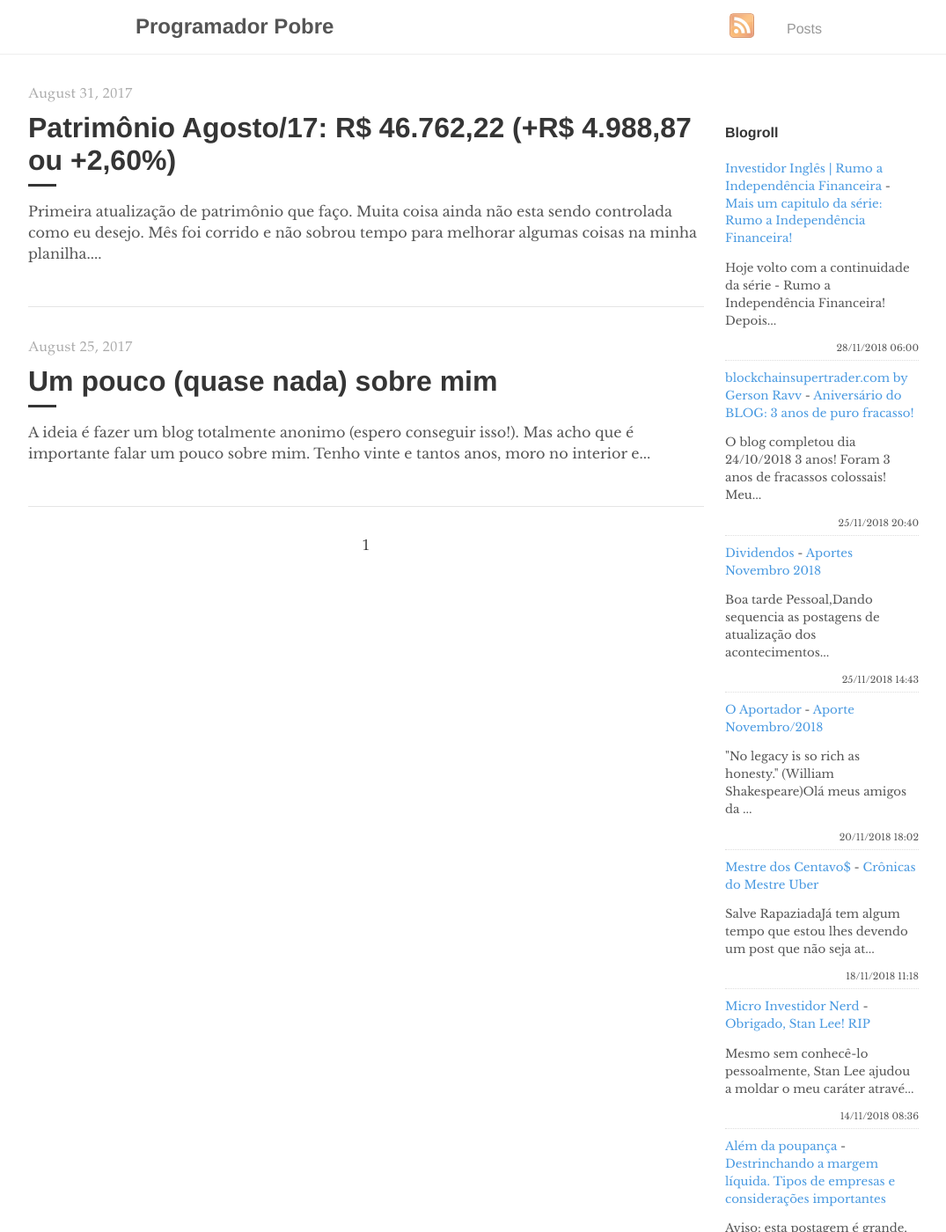
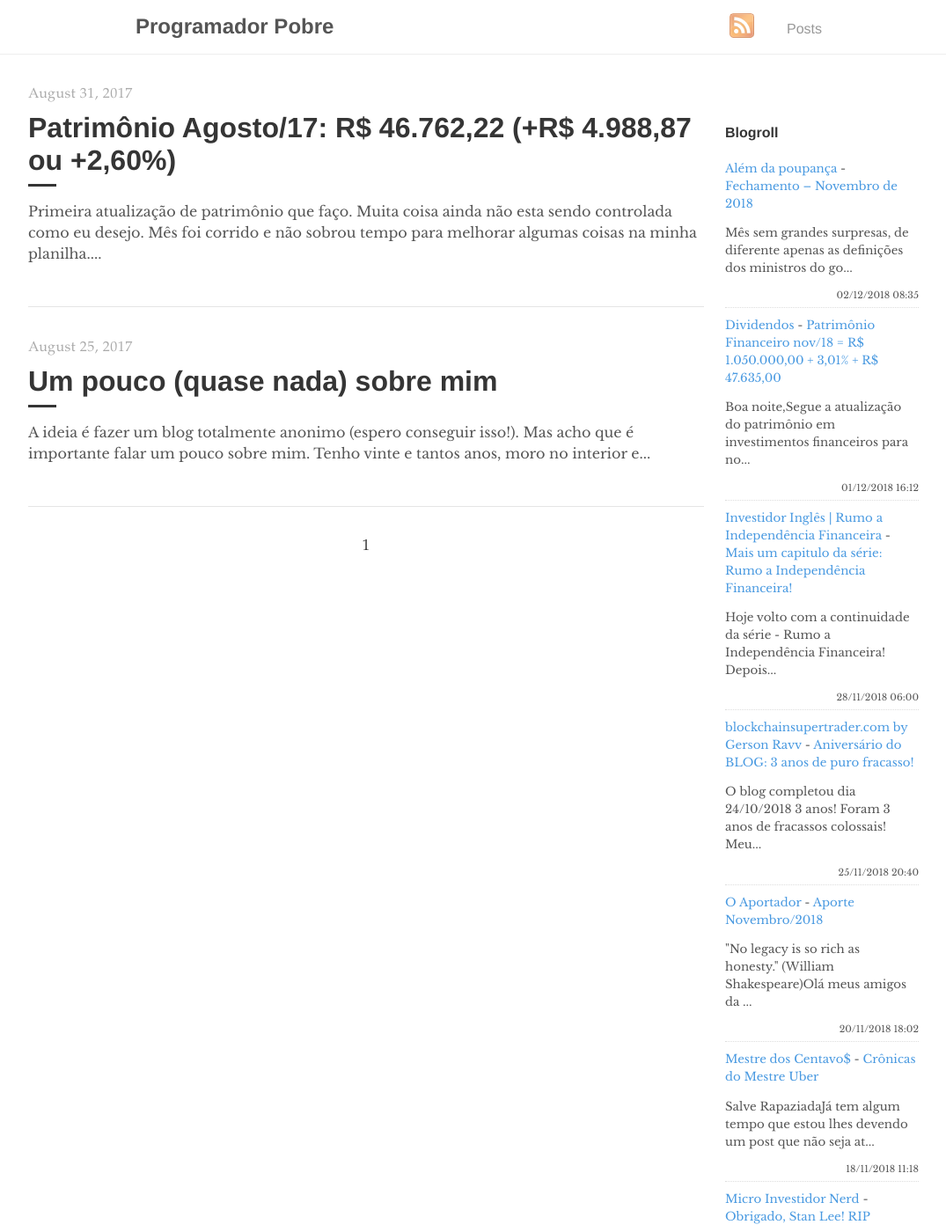
Before and after one commit to programadorpobre/programadorpobre.github.io, a Jekyll site: the page built from index.html, in a window 1280 px wide and 1400 px high. Shown: the whole window at 88% size, without its empty margins (96-1171 px from the left). Built offline with Jekyll 4.4.1, drawn with Linux system fonts in a browser that asks for light colours; the list of posts is cut into pages by our own code; comment, search, counter and statistics services are not loaded; some of the changed text lies outside the part shown.

Commit message:
[ci skip] travis #484

```diff
--- a/_includes/feed-entries.html
+++ b/_includes/feed-entries.html
@@ -1,3 +1,13 @@
+<div class="feed-entry">
+    <a class="feed-entry-site-name" href="https://alemdapoupanca.blogspot.com/">Além da poupança</a> - <a class="feed-entry-title" href="https://alemdapoupanca.blogspot.com/2018/12/fechamento-novembro-de-2018.html">Fechamento – Novembro de 2018</a>
+    <p class="feed-entry-summary">Mês sem grandes surpresas, de diferente apenas as definições dos ministros do go...</p>
+    <time datetime="2018-12-02T08:35:00.001-02:00">02/12/2018 08:35</time>
+</div>
+<div class="feed-entry">
+    <a class="feed-entry-site-name" href="http://bonsdividendos.blogspot.com/">Dividendos</a> - <a class="feed-entry-title" href="http://bonsdividendos.blogspot.com/2018/12/patrimonio-financeiro-nov18-r-105000000.html">Patrimônio Financeiro nov/18 = R$ 1.050.000,00 + 3,01% + R$ 47.635,00</a>
+    <p class="feed-entry-summary">Boa noite,Segue a atualização do patrimônio em investimentos financeiros para no...</p>
+    <time datetime="2018-12-01T16:12:00.001-08:00">01/12/2018 16:12</time>
+</div>
 <div class="feed-entry">
     <a class="feed-entry-site-name" href="https://www.investidoringles.com/">Investidor Inglês | Rumo a Independência Financeira</a> - <a class="feed-entry-title" href="https://www.investidoringles.com/2018/11/capitulo-2-serie-rumo-a-independencia-financeira.html">Mais um capitulo da série: Rumo a Independência Financeira!</a>
     <p class="feed-entry-summary">Hoje volto com a continuidade da série - Rumo a Independência Financeira! Depois...</p>
@@ -7,11 +17,6 @@
     <a class="feed-entry-site-name" href="http://www.blockchainsupertrader.com/">blockchainsupertrader.com by Gerson Ravv</a> - <a class="feed-entry-title" href="http://www.blockchainsupertrader.com/2018/11/aniversario-do-blog-3-anos-de-puro.html">Aniversário do BLOG: 3 anos de puro fracasso!</a>
     <p class="feed-entry-summary">O blog completou dia 24/10/2018 3 anos! Foram 3 anos de fracassos colossais! Meu...</p>
     <time datetime="2018-11-25T20:40:00.000-02:00">25/11/2018 20:40</time>
-</div>
-<div class="feed-entry">
-    <a class="feed-entry-site-name" href="http://bonsdividendos.blogspot.com/">Dividendos</a> - <a class="feed-entry-title" href="http://bonsdividendos.blogspot.com/2018/11/aportes-novembro-2018.html">Aportes Novembro 2018</a>
-    <p class="feed-entry-summary">Boa tarde Pessoal,Dando sequencia as postagens de atualização dos acontecimentos...</p>
-    <time datetime="2018-11-25T14:43:00.001-08:00">25/11/2018 14:43</time>
 </div>
 <div class="feed-entry">
     <a class="feed-entry-site-name" href="https://oaportadorfinanceiro.blogspot.com/">O Aportador</a> - <a class="feed-entry-title" href="https://oaportadorfinanceiro.blogspot.com/2018/11/aporte-novembro2018.html">Aporte Novembro/2018</a>
@@ -29,11 +34,6 @@
     <time datetime="2018-11-14T08:36:00.003-08:00">14/11/2018 08:36</time>
 </div>
 <div class="feed-entry">
-    <a class="feed-entry-site-name" href="https://alemdapoupanca.blogspot.com/">Além da poupança</a> - <a class="feed-entry-title" href="https://alemdapoupanca.blogspot.com/2018/11/destrinchando-margem-liquida-tipos-de.html">Destrinchando a margem líquida. Tipos de empresas e considerações importantes</a>
-    <p class="feed-entry-summary">Aviso: esta postagem é grande, com cerca de 2600 palavras. Leia-a com calma quan...</p>
-    <time datetime="2018-11-12T18:56:00.001-02:00">12/11/2018 18:56</time>
-</div>
-<div class="feed-entry">
     <a class="feed-entry-site-name" href="https://elenaosurfanada.blogspot.com/">Ele Não Surfa Nada!</a> - <a class="feed-entry-title" href="https://elenaosurfanada.blogspot.com/2018/11/patrimonio-financeiro-out18-r40051768.html">Patrimônio Financeiro out/18 (R$400.517,68) ou + 6,69%</a>
     <p class="feed-entry-summary">Barreira dos 400k vencida! Um crescimento muito imponente do patrimônio de 6,69%...</p>
     <time datetime="2018-11-02T17:12:00.000-03:00">02/11/2018 17:12</time>
```
